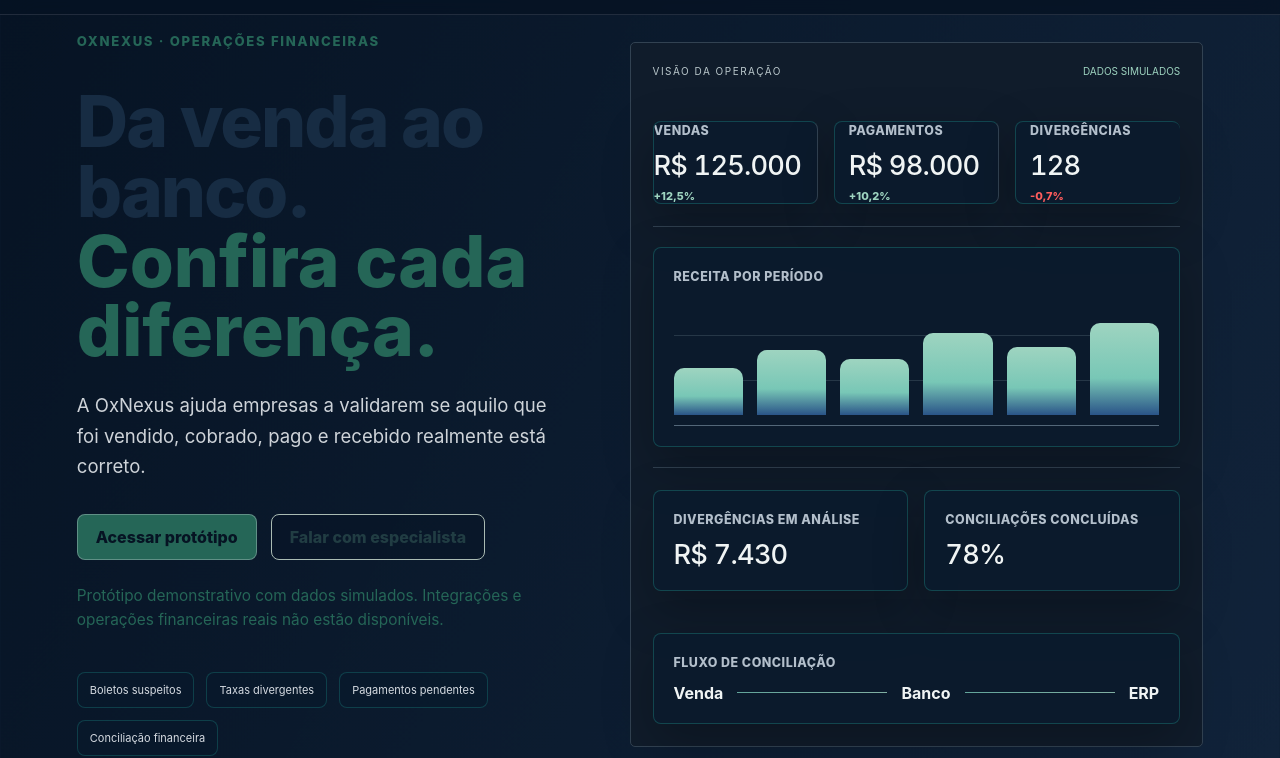
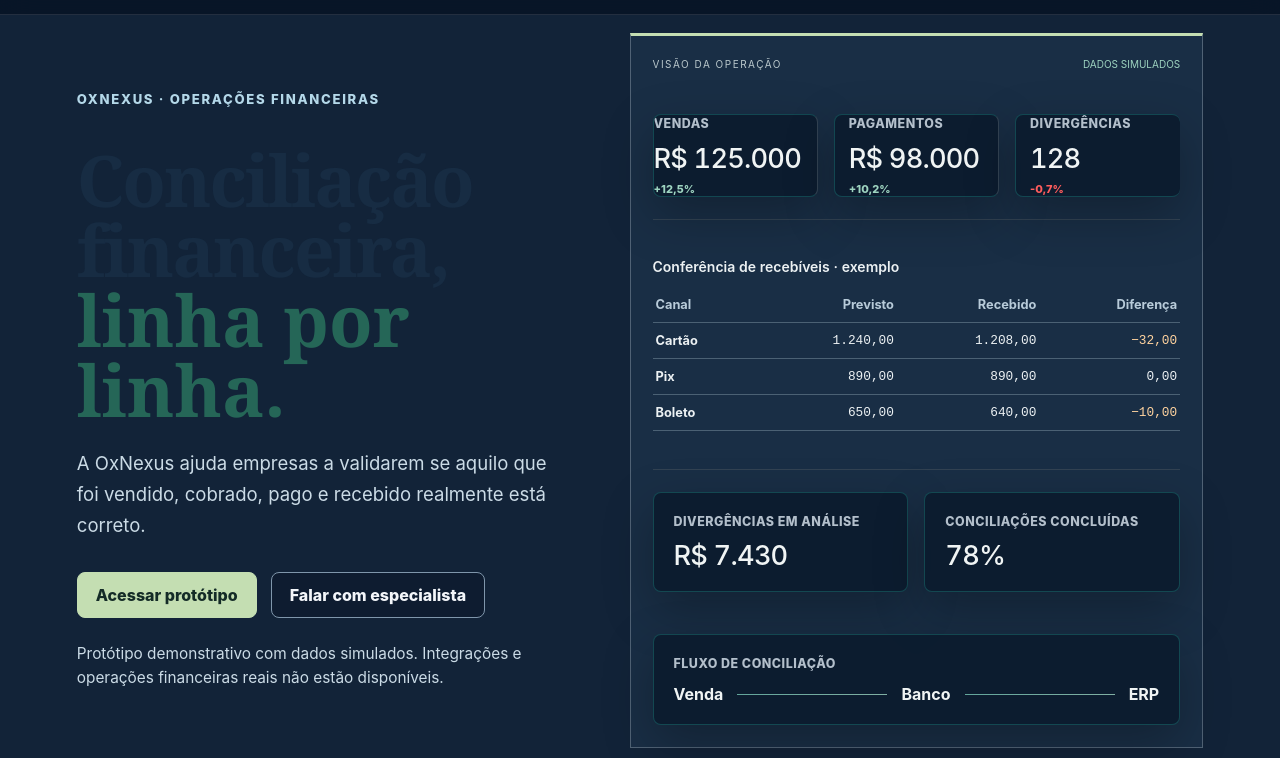
Before and after one commit to Samuel-Yuiti-SY/OxNexus-Conciliacao-Financeira, a website built with Vite: page index.html in a window 1280 px wide. Shown: the part 63-821 px from the top of the page. Built offline with nearby package versions, Linux system fonts and the light colour scheme.

Commit message:
Demonstrativo de conciliação de recebíveis

```diff
--- a/design-system.css
+++ b/design-system.css
@@ -598,3 +598,73 @@ html {
   color: #1d513c;
   border-color: #9abfa8;
 }
+
+.landing-hero {
+  background: #122338;
+  color: #fff;
+  max-width: none;
+  padding-inline: max(24px, calc((100vw - 1240px) / 2));
+}
+.landing-hero .eyebrow {
+  color: #b4d8e9;
+}
+.landing-hero h1 {
+  font-family: Georgia, serif;
+  font-weight: 450;
+  font-size: clamp(42px, 5.1vw, 76px);
+  color: #fff;
+}
+.landing-hero h1 span {
+  color: #c4deb2;
+}
+.landing-hero .hero-copy,
+.landing-hero .hero-note {
+  color: #cbdbe6;
+}
+.landing-hero .primary-button {
+  background: #c4deb2;
+  border-color: #c4deb2;
+  color: #142b27;
+}
+.landing-hero .secondary-button {
+  color: #f3f6fa;
+  border-color: #7f96ab;
+}
+.landing-dashboard-preview {
+  background: #192e45;
+  border-color: #506275;
+  border-radius: 0;
+  border-top: 3px solid #c4deb2;
+}
+.ledger-sample {
+  width: 100%;
+  border-collapse: collapse;
+  margin: 18px 0;
+  color: #ecf1f3;
+  font-variant-numeric: tabular-nums;
+  font-size: clamp(10px, 1vw, 14px);
+}
+.ledger-sample caption {
+  text-align: left;
+  padding-bottom: 12px;
+  font-weight: 600;
+  font-size: 14px;
+}
+.ledger-sample th,
+.ledger-sample td {
+  padding: 10px 3px;
+  text-align: right;
+  border-bottom: 1px solid #4b6174;
+}
+.ledger-sample th:first-child {
+  text-align: left;
+}
+.ledger-sample thead {
+  color: #b8cbd9;
+}
+.ledger-sample td {
+  font-family: ui-monospace, monospace;
+}
+.ledger-difference {
+  color: #ffd39f;
+}
--- a/index.html
+++ b/index.html
@@ -38,7 +38,7 @@
       <section id="inicio" class="hero-section landing-hero">
         <div class="hero-content landing-hero-content">
           <p class="eyebrow">OXNEXUS · OPERAÇÕES FINANCEIRAS</p>
-          <h1>Da venda ao banco.<br /><span>Confira cada diferença.</span></h1>
+          <h1>Conciliação financeira,<br /><span>linha por linha.</span></h1>
           <p class="hero-copy">
             A OxNexus ajuda empresas a validarem se aquilo que foi vendido,
             cobrado, pago e recebido realmente está correto.
@@ -63,15 +63,7 @@
             Protótipo demonstrativo com dados simulados. Integrações e operações
             financeiras reais não estão disponíveis.
           </p>
-          <div
-            class="hero-metrics hero-chips"
-            aria-label="Indicadores de demonstração"
-          >
-            <span>Boletos suspeitos</span>
-            <span>Taxas divergentes</span>
-            <span>Pagamentos pendentes</span>
-            <span>Conciliação financeira</span>
-          </div>
+
         </div>
 
         <div
@@ -99,18 +91,15 @@
             </div>
           </div>
 
-          <div class="preview-chart-card">
-            <span>Receita por período</span>
-            <div class="fake-bar-chart" aria-hidden="true">
-              <span class="bar" style="height: 45%"></span>
-              <span class="bar" style="height: 62%"></span>
-              <span class="bar" style="height: 54%"></span>
-              <span class="bar" style="height: 78%"></span>
-              <span class="bar" style="height: 65%"></span>
-              <span class="bar" style="height: 88%"></span>
-            </div>
-          </div>
-
+          <table class="ledger-sample">
+            <caption>Conferência de recebíveis · exemplo</caption>
+            <thead><tr><th scope="col">Canal</th><th scope="col">Previsto</th><th scope="col">Recebido</th><th scope="col">Diferença</th></tr></thead>
+            <tbody>
+              <tr><th scope="row">Cartão</th><td>1.240,00</td><td>1.208,00</td><td class="ledger-difference">−32,00</td></tr>
+              <tr><th scope="row">Pix</th><td>890,00</td><td>890,00</td><td>0,00</td></tr>
+              <tr><th scope="row">Boleto</th><td>650,00</td><td>640,00</td><td class="ledger-difference">−10,00</td></tr>
+            </tbody>
+          </table>
           <div class="preview-bottom-grid">
             <div class="preview-card">
               <span>Divergências em análise</span>
```
